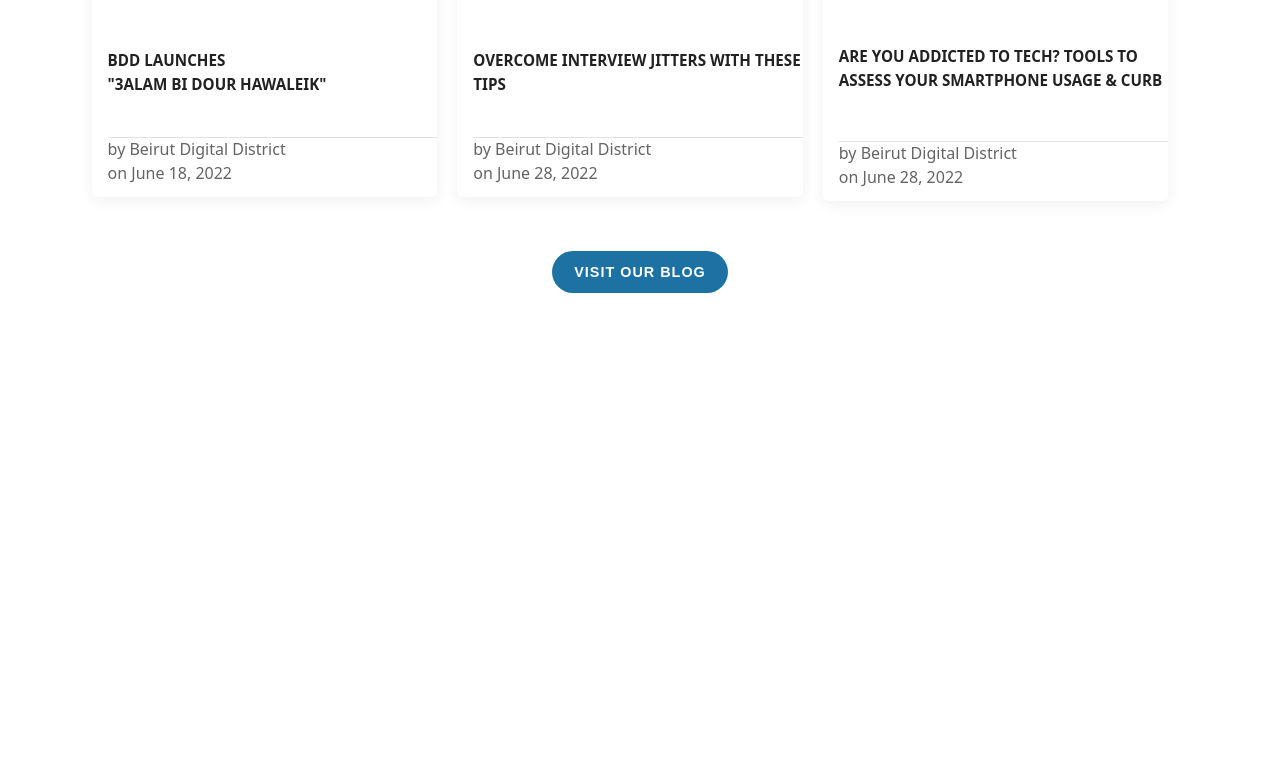
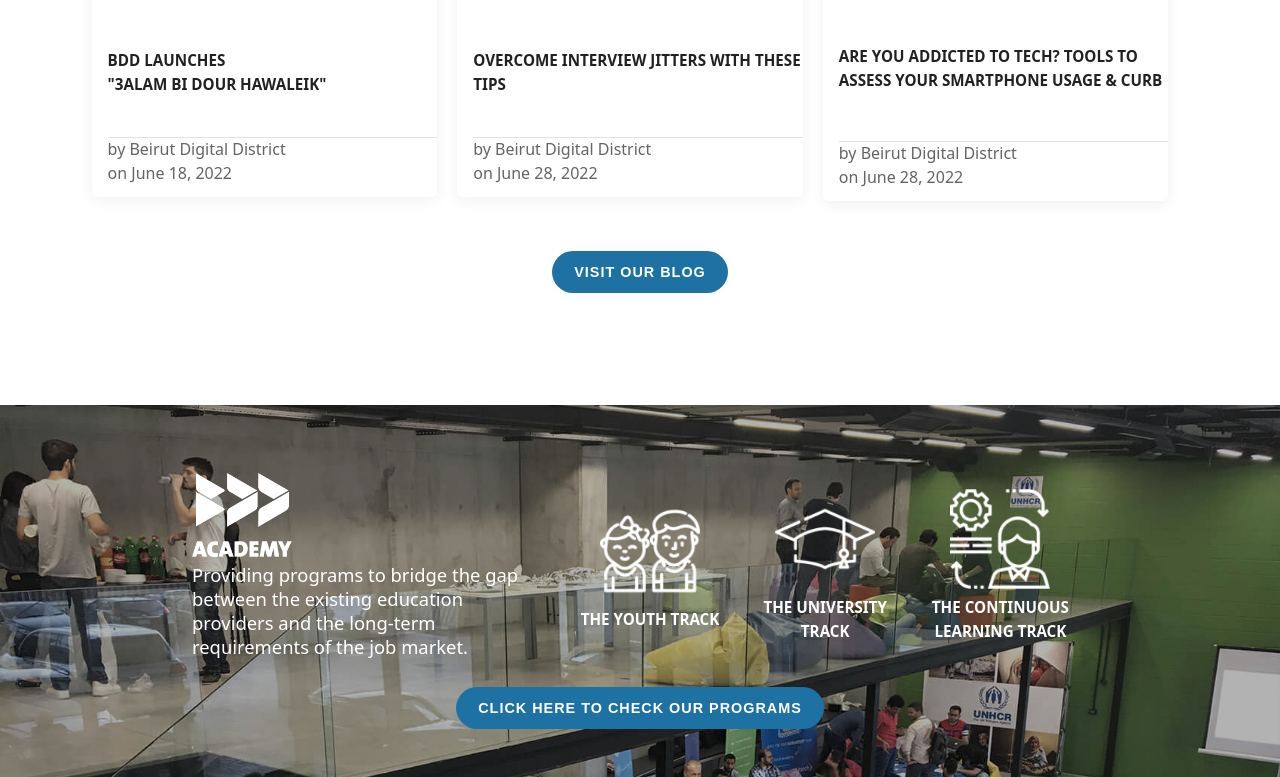
Before and after one commit to imtithalhalalo/clonebdd-frontend, a plain HTML site: page index.html in a window 1280 px wide. Shown: the part 3720-4497 px from the top of the page. Before the commit the page ends 4061 px from the top, so only its background shows below. Drawn offline with Linux system fonts and the light colour scheme.

Commit message:
academy section

```diff
--- a/index.html
+++ b/index.html
@@ -284,5 +284,44 @@
       </div>
     </section>
     <!-- End Trending Part -->
+    <!-- Start  Academy Section-->
+
+    <section class="back-img parallax-7 container-4">
+      <div class="trend">
+        <div class="programs-container">
+            <div class="academy-programs">
+          <div class="academy">
+            <img src="/images/logo-academy.png" alt="Logo" width="100" />
+            <p style="font-size: 1.15rem" class="color-white">
+              Providing programs to bridge the gap between the existing
+              education providers and the long-term requirements of the job
+              market.
+            </p>
+          </div>
+          <div class="program">
+            <div class="align-center"><img src="/images/10.png" alt="Youth Track" width="100" /></div>
+
+            <h6 class="color-white">The Youth Track</h6>
+          </div>
+          <div class="program">
+            <div class="align-center"><img src="/images/11.png" alt="Youth Track" width="100" /></div>
+
+            <h6 class="color-white">The University Track</h6>
+          </div>
+          <div class="program">
+            <div class="align-center"> <img src="/images/14.png" alt="Youth Track" width="100" /></div>
+            <h6 class="color-white">The Continuous Learning Track</h6>
+          </div>
+        </div>
+        </div>
+
+        <div class="align-center">
+          <a href="https://beirutdigitaldistrict.com/bdd-academy">
+            <button class="mt-2 btn">Click here to check our programs</button>
+          </a>
+        </div>
+      </div>
+    </section>
+    <!-- End  Academy Section-->
   </body>
 </html>
--- a/styles/style.css
+++ b/styles/style.css
@@ -141,6 +141,11 @@ body {
 .parallax-light {
   background-image: url("/images/parallax-light.jpg");
 }
+
+.parallax-7 {
+  background-image: url("/images/parallax-7.jpg");
+}
+
 
 .explore {
   width: 60%;
@@ -299,6 +304,25 @@ body {
   width: 100%;
   border-top: 1px solid #e3e3e3;
 }
+/* Academy */
+.academy-programs{
+  display: flex;
+  align-items: center;
+  justify-content: space-between;
+  padding: 20px 10vw;
+  color: #fff;
+  font-weight: bold;
+}
+
+.academy{
+  width: 40%;
+  margin-right: 20px;
+}
+.program{
+  width: 20%;
+  text-align: center;
+}
+
 /* Utilities */
 .container-1 {
   padding: 0 12vh;
```
Also changed, not shown: images/10.png (added), images/11.png (added), images/14.png (added), images/logo-academy.png (added), images/parallax-7.jpg (added).
